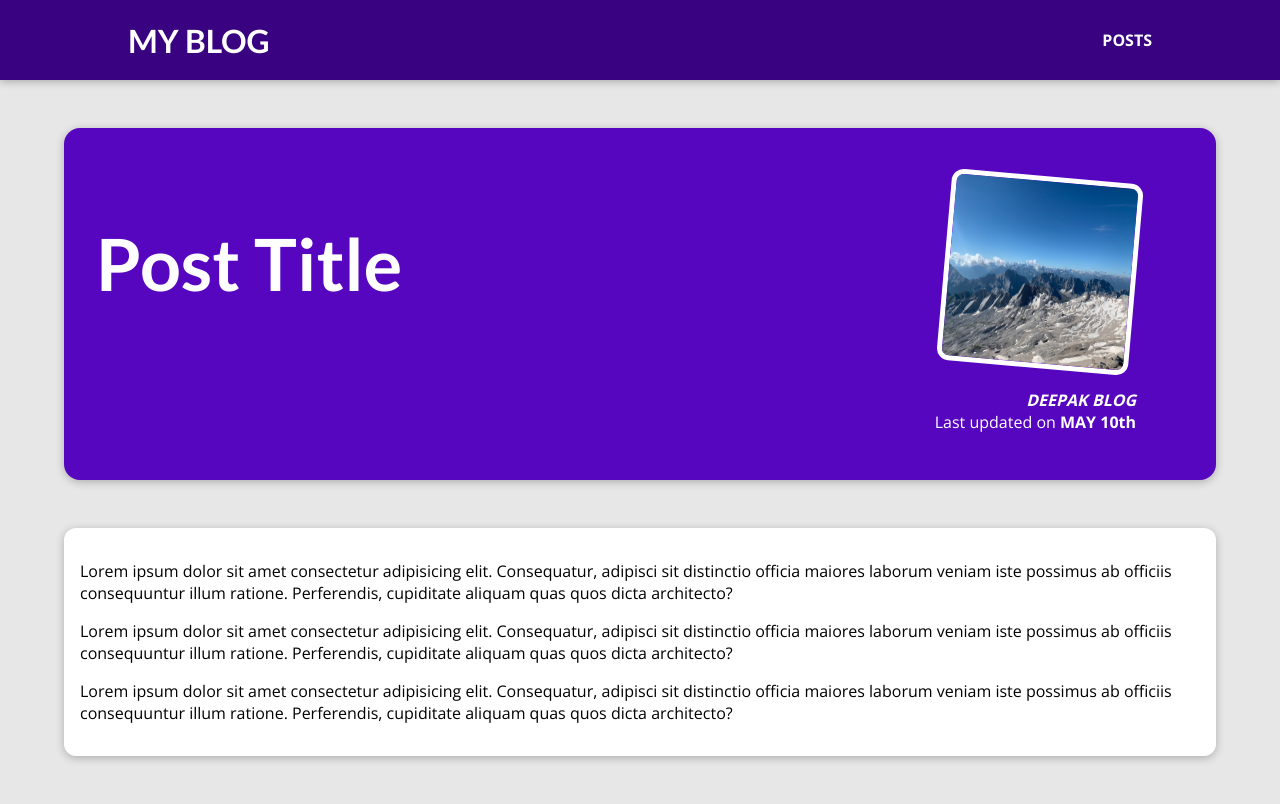
After one commit to Deepakdas-5/blog, a Django app: template feature1/templates/feature1/singlepost.html in a window 1280 px wide. The commit adds this page. Run offline with Django 5.2, Linux system fonts and the light colour scheme; the template is opened without the code that fills it, so the values that code supplies are empty.

Commit message:
post updation done

```diff
--- a/feature1/static/feature1/all-post.css
+++ b/feature1/static/feature1/all-post.css
@@ -35,6 +35,7 @@ ul {
 }
 
 .post a {
+  display: block;
   height: 22rem;
   transform-origin: center;
   box-shadow: 0 2px 8px rgba(0, 0, 0, 0.25);
--- /dev/null
+++ b/feature1/static/feature1/post-detail.css
@@ -0,0 +1,62 @@
+body {
+  background-color: #e7e7e7;
+}
+
+#main-navigation {
+  background-color: #390281;
+  box-shadow: 0 2px 8px rgba(0, 0, 0, 0.25);
+}
+
+#summary {
+  margin: 8rem auto 3rem auto;
+  padding: 2rem;
+  width: 90%;
+  max-width: 90rem;
+  border-radius: 16px;
+  background-color: #5706c0;
+  position: relative;
+  box-shadow: 0 2px 8px rgba(0, 0, 0, 0.25);
+  height: 22rem;
+}
+
+#summary h2 {
+  color: white;
+  font-size: 4.5rem;
+}
+
+#summary article {
+  position: absolute;
+  top: 2rem;
+  right: 3rem;
+  padding: 1rem 2rem;
+  border-radius: 12px;
+  text-align: right;
+  color: white;
+}
+
+#summary article img {
+  width: 12rem;
+  height: 12rem;
+  border-radius: 12px;
+  transform: rotateZ(5deg);
+  border: 5px solid white;
+  margin-bottom: 1rem;
+}
+
+#summary address {
+  font-weight: bold;
+}
+
+#summary time {
+  font-weight: bold;
+}
+
+main {
+  width: 90%;
+  max-width: 90rem;
+  margin: 3rem auto;
+  background-color: white;
+  padding: 1rem;
+  border-radius: 12px;
+  box-shadow: 0 2px 8px rgba(0, 0, 0, 0.25);
+}
--- a/feature1/templates/feature1/index.html
+++ b/feature1/templates/feature1/index.html
@@ -31,7 +31,10 @@ MY BLOG
     <h2>My Latest Thought</h2>
 
     <ul>
-        {% include "feature1/includes/post.html" %}
+        {% for post  in post %}
+                {% include "feature1/includes/post.html" %}
+
+        {% endfor %}
     </ul>
 
 </section>
--- /dev/null
+++ b/feature1/templates/feature1/singlepost.html
@@ -0,0 +1,34 @@
+{% extends "base.html" %}
+{% load static %}
+
+{% block page_title %}
+POST_PAGE
+{% endblock %}
+
+{% block css_files %}
+<link rel="stylesheet" href="{% static 'feature1/post-detail.css' %}">
+{% endblock %}
+
+{% block content %}
+<section id='summary'>
+    <h2>Post Title</h2>
+    <article>
+        <img src="{% static "feature1/images/mountains.jpg" %}" alt="post-title">
+        <address>DEEPAK BLOG </address>
+        <div> Last updated on <time>MAY 10th </time></div>
+    </article>
+</section>
+<main>
+    <p>Lorem ipsum dolor sit amet consectetur adipisicing elit. Consequatur, adipisci sit distinctio officia maiores laborum veniam
+         iste possimus ab officiis consequuntur illum ratione. Perferendis, cupiditate aliquam quas quos dicta architecto?
+    </p>
+
+     <p>Lorem ipsum dolor sit amet consectetur adipisicing elit. Consequatur, adipisci sit distinctio officia maiores laborum veniam
+         iste possimus ab officiis consequuntur illum ratione. Perferendis, cupiditate aliquam quas quos dicta architecto?
+    </p>
+
+     <p>Lorem ipsum dolor sit amet consectetur adipisicing elit. Consequatur, adipisci sit distinctio officia maiores laborum veniam
+         iste possimus ab officiis consequuntur illum ratione. Perferendis, cupiditate aliquam quas quos dicta architecto?
+    </p>
+</main>
+{% endblock %}
```
Also changed, not shown: feature1/templates/feature1/includes/post.html (+4 -6 lines), feature1/views.py (+73 -3 lines), feature1/static/feature1/images/woods.jpg (added).
